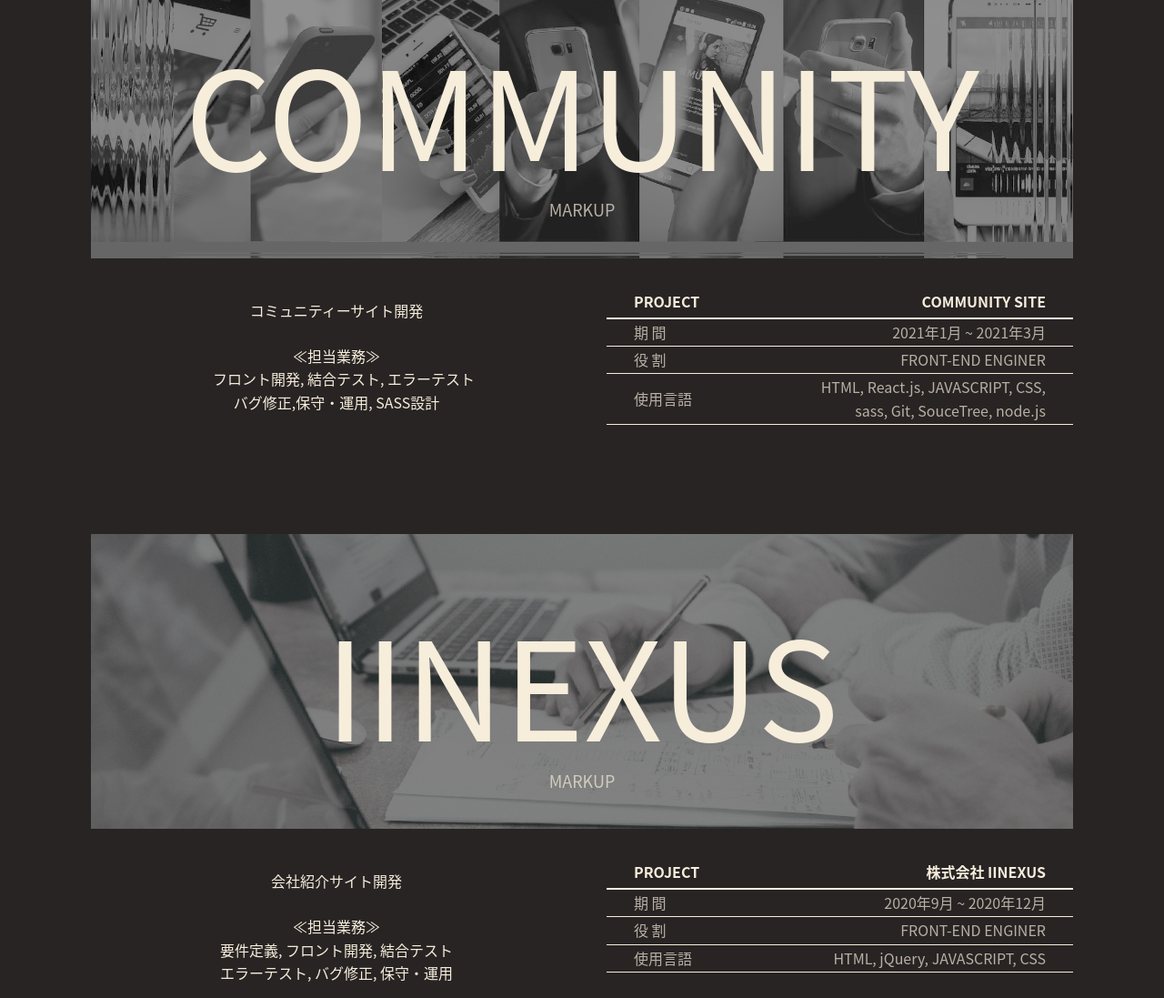
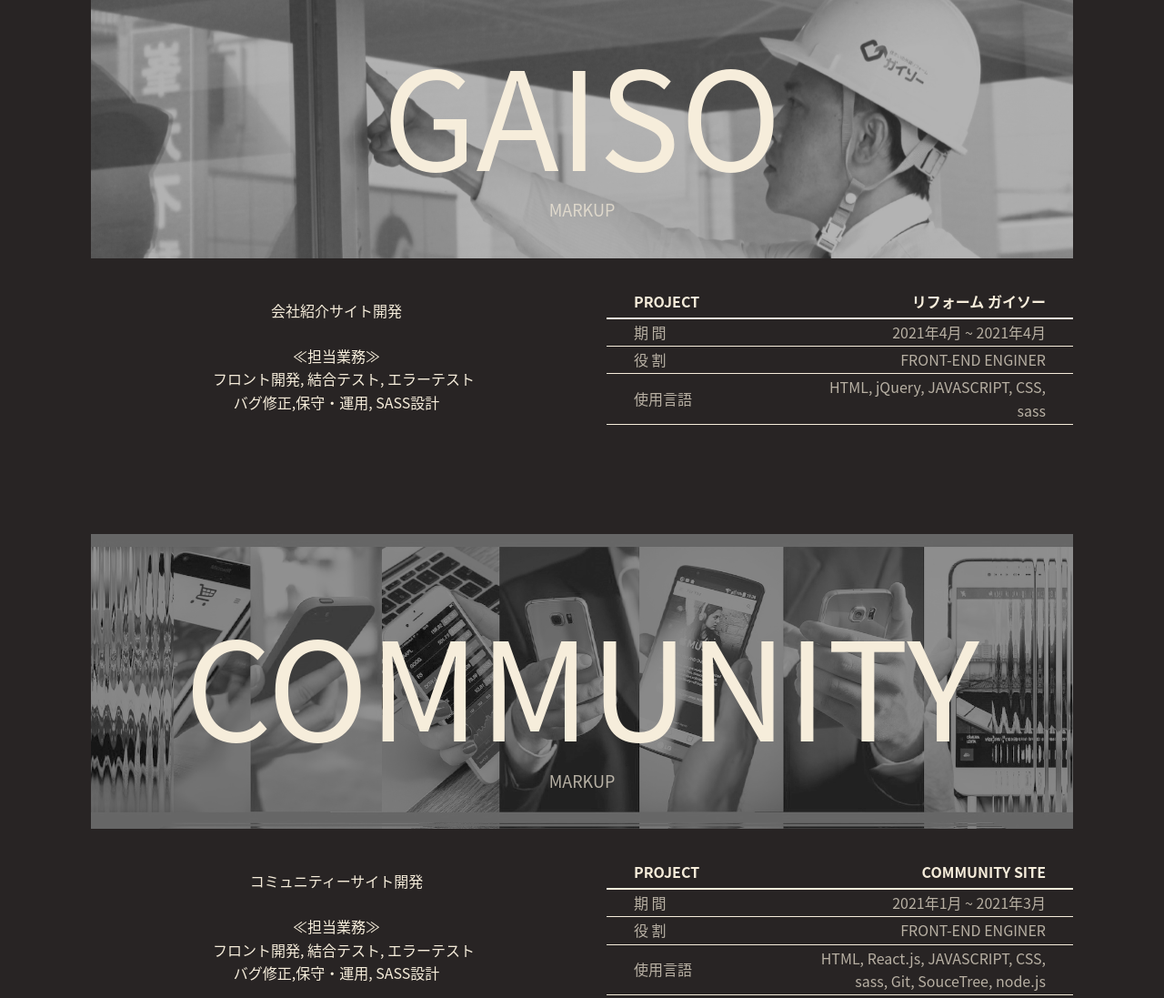
Before and after one commit to hy-nice/hy-nice.github.io, a plain HTML site: page index.html in a window 1280 px wide. Shown: the part 1130-2227 px from the top of the page at 91% size. Drawn offline with nearby package versions, Linux system fonts and the light colour scheme; a script that the page names is missing.

Commit message:
no message

```diff
--- a/index.html
+++ b/index.html
@@ -173,6 +173,57 @@
                   data-aos-easing="linear"
                   data-aos-duration="1000"
                 >
+                  <img src="image/works/gaiso/thum_gaiso.png" class="img-responsive" />
+                  <span class="img_title">GAISO</span>
+                  <span class="img_subtit">markup</span>
+                </div>
+                <div
+                  class="port_txt"
+                  data-aos="fade-down"
+                  data-aos-easing="linear"
+                  data-aos-duration="1000"
+                >
+                  <div class="left">
+                    <p>
+                      会社紹介サイト開発
+                      <br /><br />≪担当業務≫ <br />　フロント開発, 結合テスト,
+                      エラーテスト<br />
+                      バグ修正,保守・運用, Sass設計
+                    </p>
+                  </div>
+                  <div class="right">
+                    <table>
+                      <tr>
+                        <th>project</th>
+                        <th>リフォーム ガイソー</th>
+                      </tr>
+                      <tr>
+                        <td>期 間</td>
+                        <td>2021年4月 ~ 2021年4月</td>
+                      </tr>
+                      <tr>
+                        <td>役 割</td>
+                        <td>FRONT-END ENGINER</td>
+                      </tr>
+                      <tr>
+                        <td>使用言語</td>
+                        <td>
+                          HTML, jQuery, JAVASCRIPT, CSS, sass
+                        </td>
+                      </tr>
+                    </table>
+                  </div>
+                </div>
+              </div>
+            </div>
+            <div class="card_block">
+              <div class="port_block">
+                <div
+                  class="port_img"
+                  data-aos="fade-down"
+                  data-aos-easing="linear"
+                  data-aos-duration="1000"
+                >
                   <img src="image/thum_community.png" class="img-responsive" />
                   <span class="img_title">Community</span>
                   <span class="img_subtit">markup</span>
@@ -442,7 +493,6 @@
                 </div>
               </div>
             </div>
-
             <div class="card_block">
               <div class="port_block">
                 <div
```
Also changed, not shown: image/works/gaiso/thum_gaiso.png (added).
